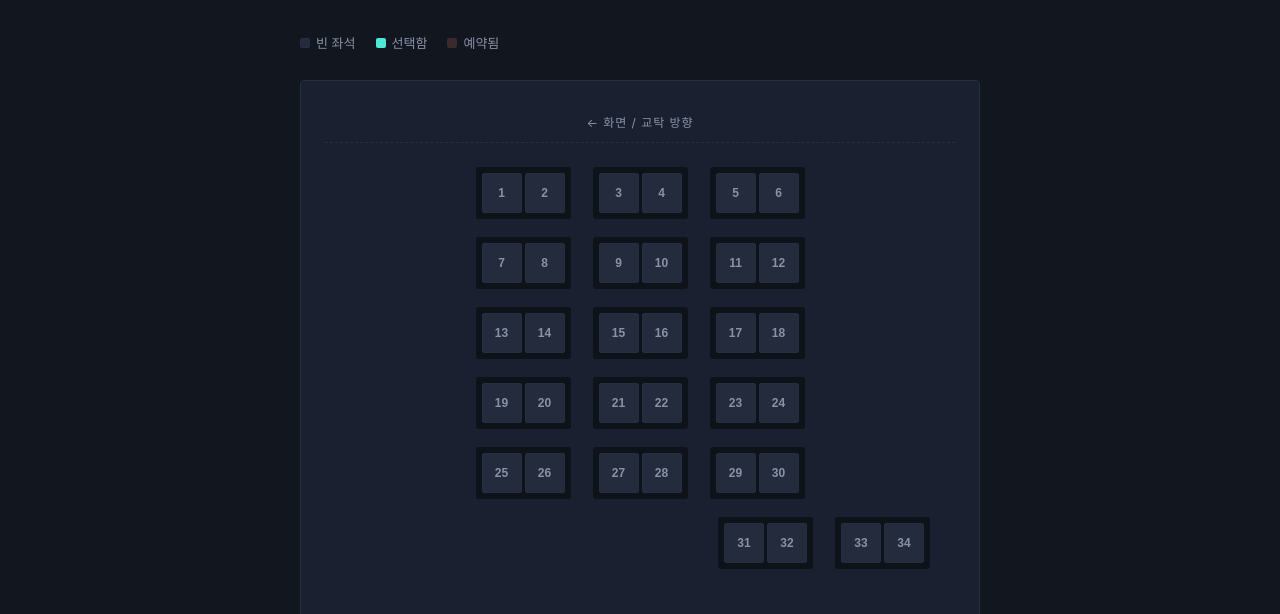
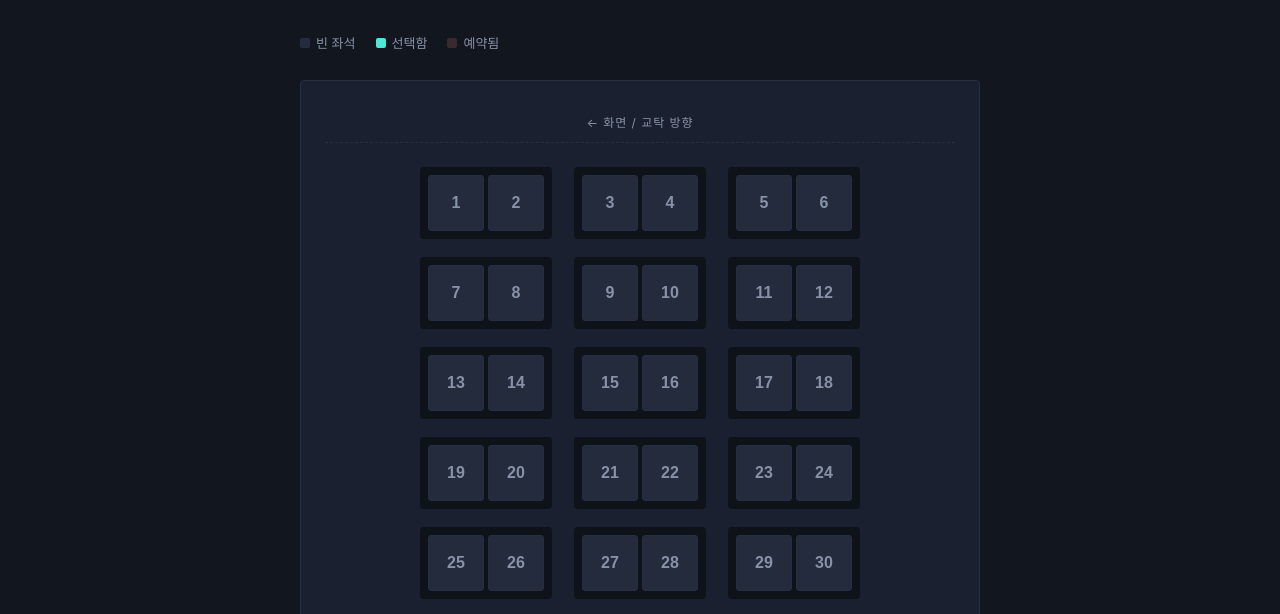
Before and after one commit to Pudol-Coder/GyesooPC, a website: page public/index.html in a window 1280 px wide. Shown: the part 137-751 px from the top of the page. Drawn offline with Linux system fonts and the light colour scheme; no server answers.

Commit message:
배치 조정

```diff
--- a/public/style.css
+++ b/public/style.css
@@ -79,24 +79,24 @@ body {
   gap: 22px;
   margin-bottom: 18px;
 }
-.row.align-right { justify-content: flex-end; padding-right: calc(22px + 3px); }
+.row.align-right { justify-content: flex-end; }
 
 .desk {
   display: flex;
-  gap: 3px;
+  gap: 4px;
   background: #0E1219;
-  padding: 6px;
-  border-radius: 3px;
+  padding: 8px;
+  border-radius: 4px;
 }
 
 .seat {
-  width: 40px;
-  height: 40px;
-  border-radius: 2px;
+  width: 56px;
+  height: 56px;
+  border-radius: 3px;
   background: var(--seat-free);
   border: 1px solid var(--line);
   color: var(--text-dim);
-  font-size: 12px;
+  font-size: 16px;
   font-weight: 700;
   cursor: pointer;
   transition: background 0.12s, transform 0.08s;
```
